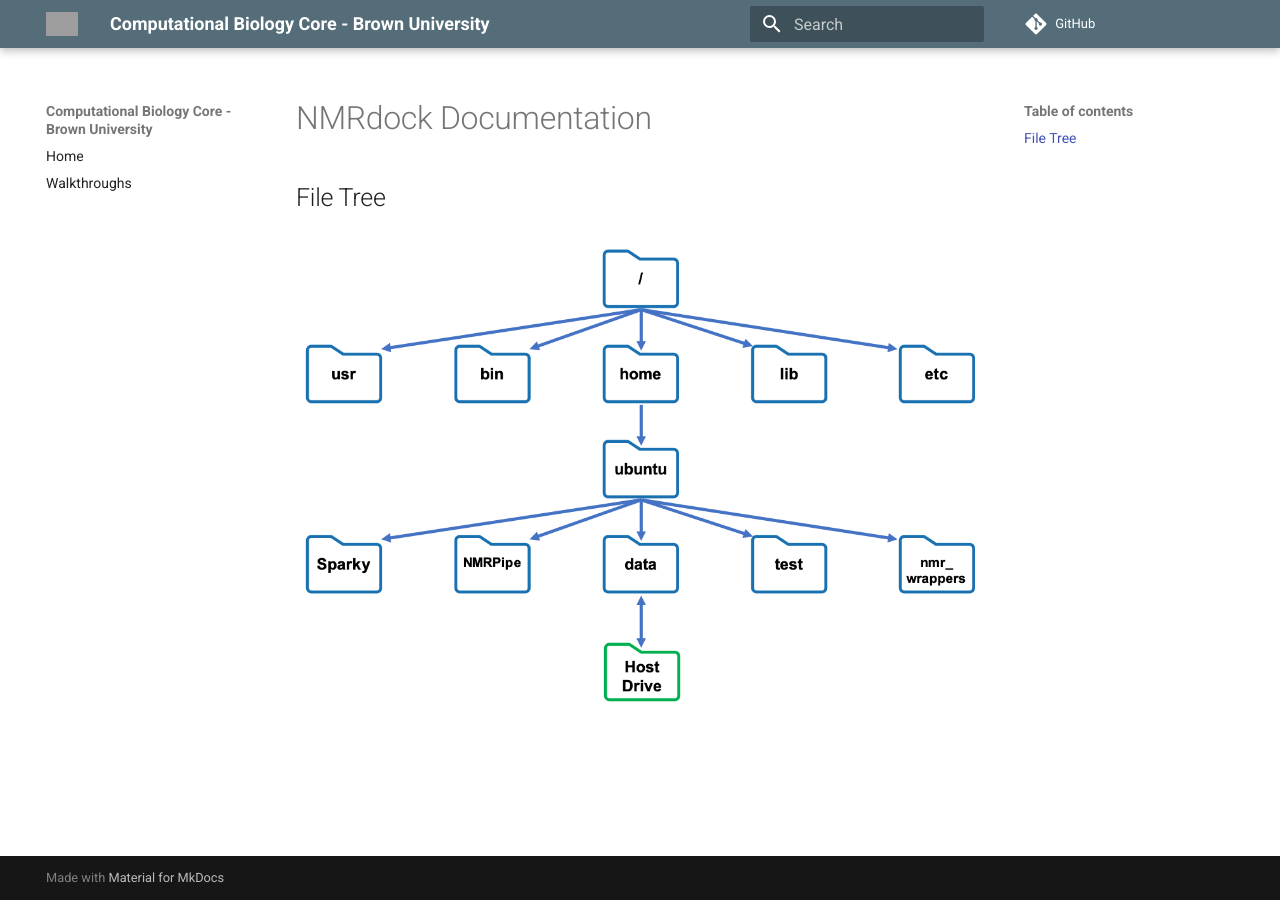
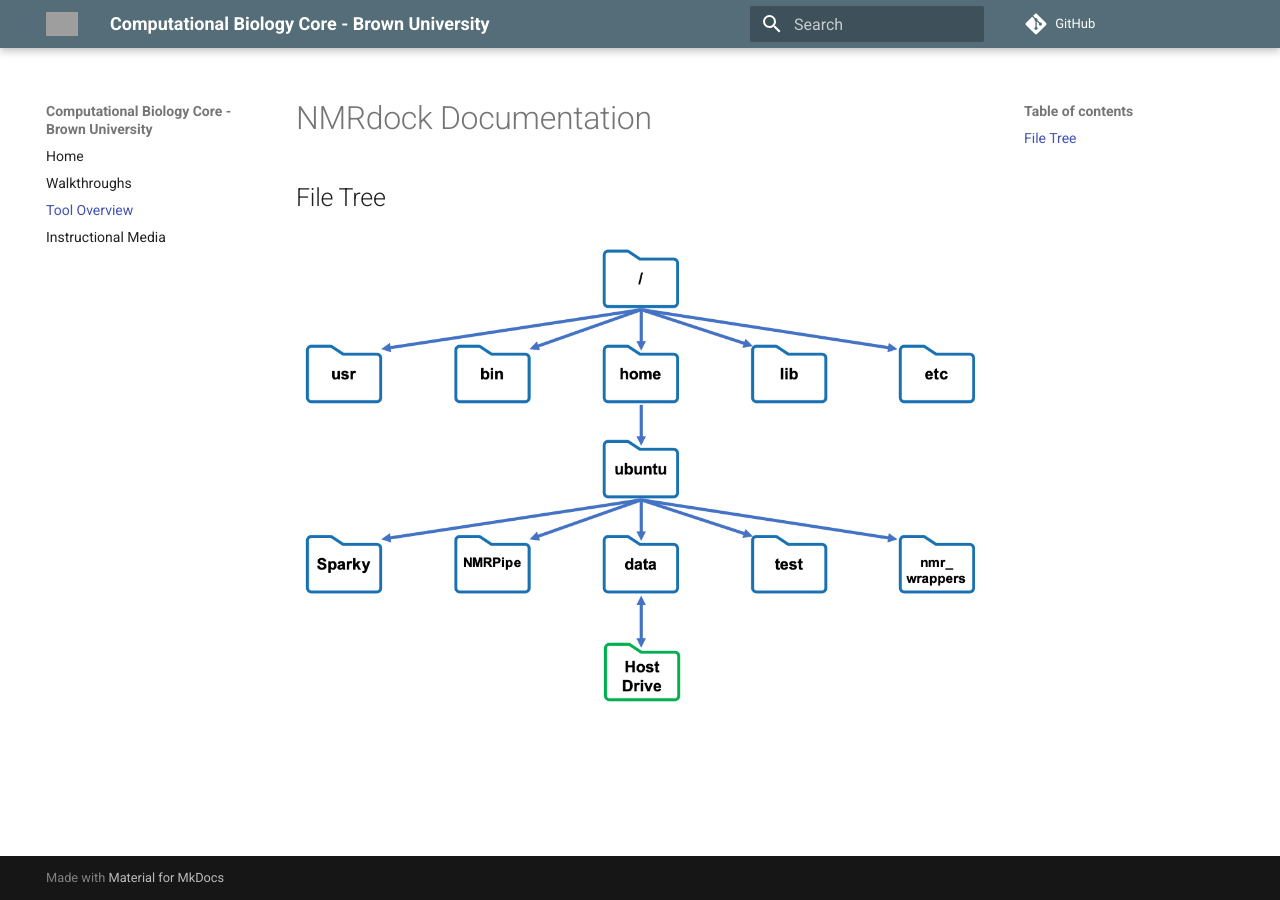
Before and after one commit to compbiocore/nmrdock, an MkDocs documentation site: the page built from docs/overview.md, in a window 1280 px wide. Built offline with MkDocs 1.6.1 and Material for MkDocs 9.7.7, drawn with Linux system fonts in a browser that asks for light colours; comment, search, counter and statistics services are not loaded; grey boxes are pictures that could not be loaded.

```diff
--- a/mkdocs.yml
+++ b/mkdocs.yml
@@ -26,3 +26,5 @@ markdown_extensions:
 nav:
   - Home: 'index.md'
   - Walkthroughs: 'walkthroughs.md'
+  - Tool Overview: 'overview.md'
+  - Instructional Media: 'media.md'
```
Also changed, not shown: docs/media.md (added, +5 -0 lines), docs/overview.md (renamed from docs/docs.md), 2 other files.
